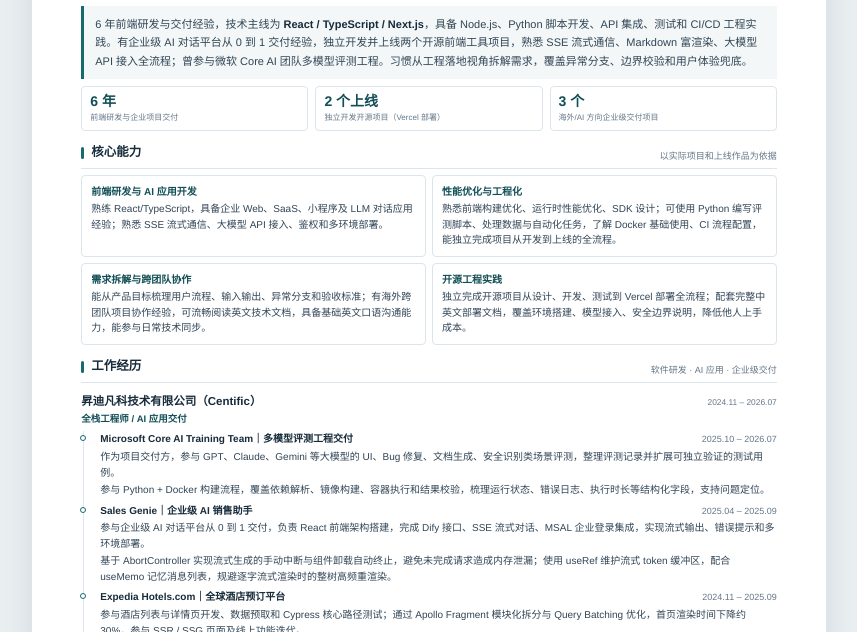
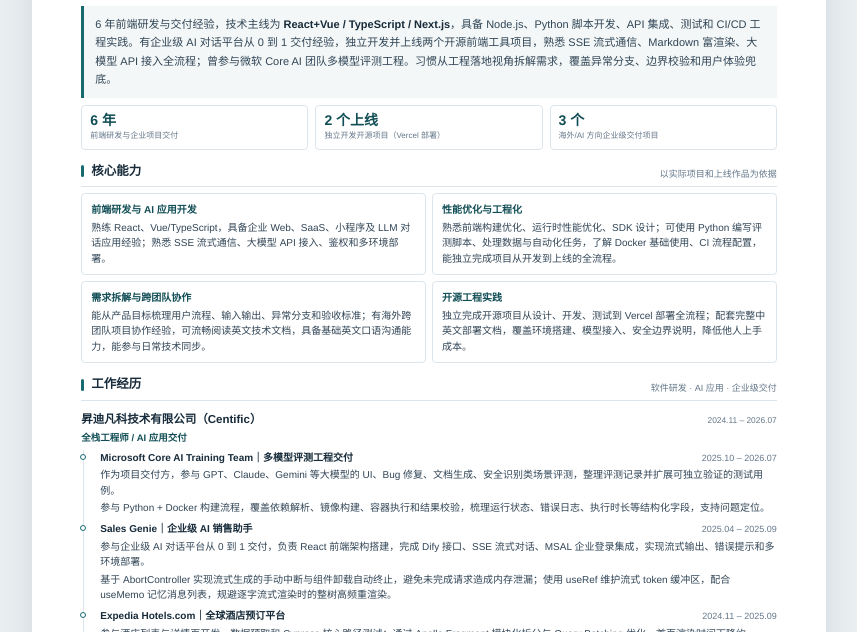
Before and after one commit to yuebanyin/Danni-, a plain HTML site: page index.html in a window 1280 px wide. Shown: the part 168-800 px from the top of the page, without its empty margins (211-1068 px from the left). Drawn offline with Linux system fonts and the light colour scheme.

Commit message:
Update technology stack from React/TypeScript to React/Vue

```diff
--- a/index.html
+++ b/index.html
@@ -498,7 +498,7 @@
 
         <section class="summary" aria-label="个人简介">
           6 年前端研发与交付经验，技术主线为
-          <strong>React / TypeScript / Next.js</strong>，具备 Node.js、Python
+          <strong>React+Vue / TypeScript / Next.js</strong>，具备 Node.js、Python
           脚本开发、API 集成、测试和 CI/CD 工程实践。有企业级 AI 对话平台从 0 到
           1 交付经验，独立开发并上线两个开源前端工具项目，熟悉 SSE
           流式通信、Markdown 富渲染、大模型 API 接入全流程；曾参与微软 Core AI
@@ -529,7 +529,7 @@
             <div class="capability">
               <h3>前端研发与 AI 应用开发</h3>
               <p>
-                熟练 React/TypeScript，具备企业 Web、SaaS、小程序及 LLM
+                熟练 React、Vue/TypeScript，具备企业 Web、SaaS、小程序及 LLM
                 对话应用经验；熟悉 SSE 流式通信、大模型 API
                 接入、鉴权和多环境部署。
               </p>
```
